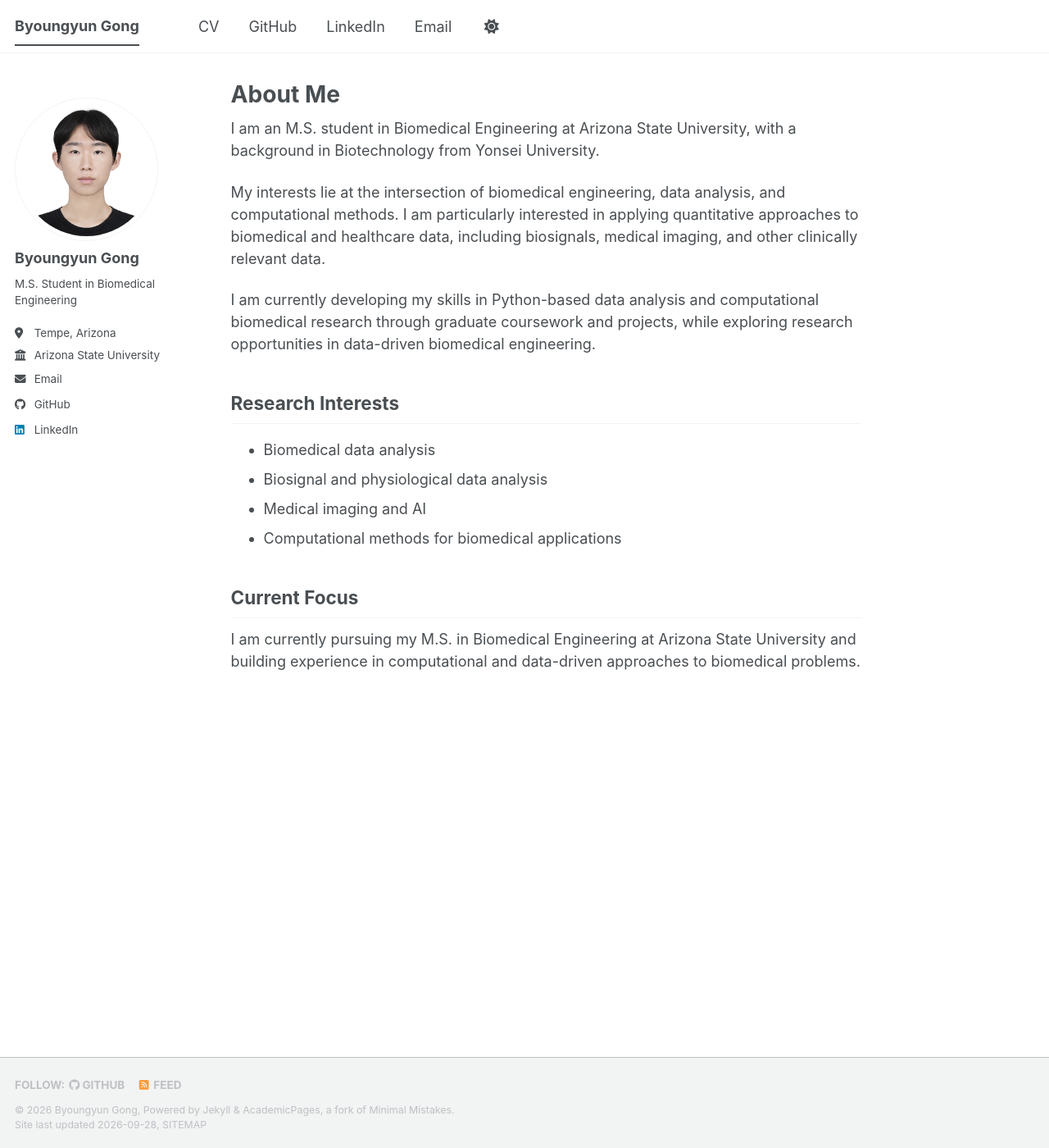
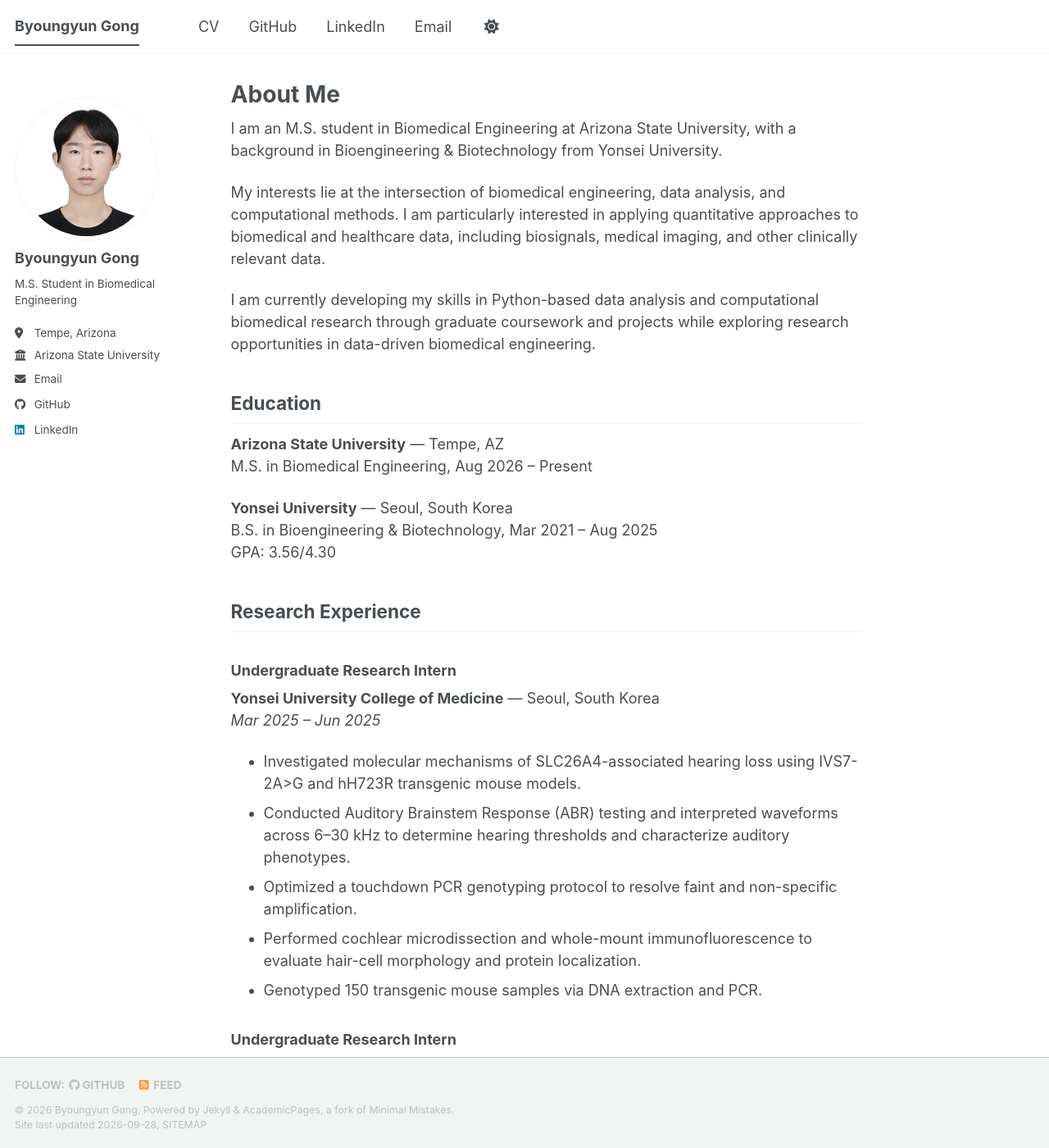
Before and after one commit to byoungyun-gong/byoungyun-gong.github.io, a Jekyll site: the page built from _pages/about.md, in a window 1280 px wide and 1400 px high. Shown: the whole window at 82% size. Built offline with Jekyll 4.4.1, drawn with Linux system fonts in a browser that asks for light colours; a style sheet for code colours, icons or effects is not loaded; some of the changed text lies outside the part shown.

Commit message:
Revise about page with education and research details
Updated the about page with educational background, research experience, and technical skills.

```diff
--- a/_pages/about.md
+++ b/_pages/about.md
@@ -7,19 +7,68 @@ redirect_from:
   - /about.html
 ---
 
-I am an M.S. student in Biomedical Engineering at Arizona State University, with a background in Biotechnology from Yonsei University.
+I am an M.S. student in Biomedical Engineering at Arizona State University, with a background in Bioengineering & Biotechnology from Yonsei University.
 
 My interests lie at the intersection of biomedical engineering, data analysis, and computational methods. I am particularly interested in applying quantitative approaches to biomedical and healthcare data, including biosignals, medical imaging, and other clinically relevant data.
 
-I am currently developing my skills in Python-based data analysis and computational biomedical research through graduate coursework and projects, while exploring research opportunities in data-driven biomedical engineering.
+I am currently developing my skills in Python-based data analysis and computational biomedical research through graduate coursework and projects while exploring research opportunities in data-driven biomedical engineering.
 
-## Research Interests
+## Education
 
-- Biomedical data analysis
-- Biosignal and physiological data analysis
-- Medical imaging and AI
-- Computational methods for biomedical applications
+**Arizona State University** — Tempe, AZ
+M.S. in Biomedical Engineering, Aug 2026 – Present
 
-## Current Focus
+**Yonsei University** — Seoul, South Korea
+B.S. in Bioengineering & Biotechnology, Mar 2021 – Aug 2025
+GPA: 3.56/4.30
 
-I am currently pursuing my M.S. in Biomedical Engineering at Arizona State University and building experience in computational and data-driven approaches to biomedical problems.
+## Research Experience
+
+### Undergraduate Research Intern
+**Yonsei University College of Medicine** — Seoul, South Korea
+*Mar 2025 – Jun 2025*
+
+- Investigated molecular mechanisms of SLC26A4-associated hearing loss using IVS7-2A>G and hH723R transgenic mouse models.
+- Conducted Auditory Brainstem Response (ABR) testing and interpreted waveforms across 6–30 kHz to determine hearing thresholds and characterize auditory phenotypes.
+- Optimized a touchdown PCR genotyping protocol to resolve faint and non-specific amplification.
+- Performed cochlear microdissection and whole-mount immunofluorescence to evaluate hair-cell morphology and protein localization.
+- Genotyped 150 transgenic mouse samples via DNA extraction and PCR.
+
+### Undergraduate Research Intern
+**Yonsei University** — Seoul, South Korea
+*Jul 2023 – Aug 2023*
+
+- Extracted genomic DNA from five cancer cell lines and performed PCR amplification targeting KRAS mutation hotspots for Sanger sequencing.
+- Identified KRAS point mutations and distinguished heterozygous and homozygous variants from sequencing results.
+
+## Selected Projects
+
+### Smartphone Accelerometer Data Analysis
+*BME 598 – Applied Programming, Arizona State University*
+
+Processed and analyzed smartphone accelerometer data collected with Phyphox using Python and pandas, including multi-subject data organization and statistical analysis of acceleration variability.
+
+[View project details](/portfolio/accelerometer-data-analysis/)
+
+### Regression & Image Classification
+*Class Project, Fall 2024*
+
+Trained and evaluated a multiple linear regression model on the scikit-learn diabetes dataset and tuned a provided MLP model for Fashion-MNIST image classification using Keras.
+
+## Technical Skills
+
+**Programming & Data:** Python, NumPy, pandas, Matplotlib, scikit-learn, Keras, Jupyter Notebook, Google Colab
+
+**Molecular & Cellular:** DNA Extraction, PCR, Genotyping, Gel Electrophoresis, Mammalian Cell Culture, Whole-Mount Immunofluorescence
+
+**Biomedical & Imaging:** Auditory Brainstem Response (ABR), Cochlear Microdissection, Confocal Microscopy
+
+## Honors & Scholarships
+
+- High Honors, Yonsei University, Spring 2021
+- Merit-based Tuition Scholarship, Yonsei University, Fall 2021 and Fall 2022
+
+## Presentation
+
+**Gong, B.** *Cochlear Function Analysis in Pendrin Knockout Mouse Models.*
+Undergraduate Research Final Presentation, Department of Otorhinolaryngology, Yonsei University, Seoul, South Korea, June 2025.
```
